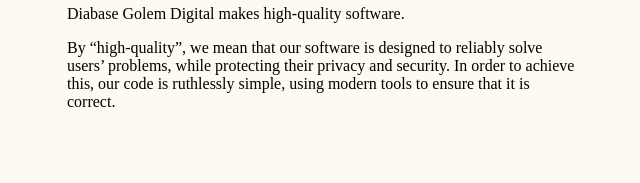
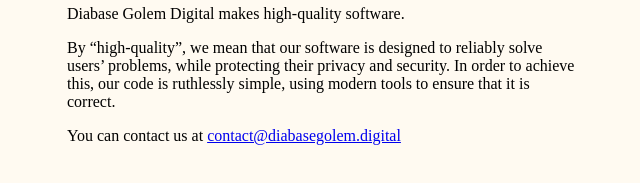
Before and after one commit to diabasegolem/diabasegolem.github.io, a plain HTML site: page index.html in a window 1280 px wide. Shown: the part 75-258 px from the top of the page, without its empty margins (317-957 px from the left). Drawn offline with Linux system fonts and the light colour scheme.

Commit message:
add contact email

```diff
--- a/index.html
+++ b/index.html
@@ -29,6 +29,7 @@ img.logo {
     to reliably solve users&rsquo; problems, while protecting their privacy
     and security. In order to achieve this, our code is ruthlessly simple,
     using modern tools to ensure that it is correct.
+    <p>You can contact us at <a href="mailto:contact@diabasegolem.digital">contact@diabasegolem.digital</a>
   </div>
 </body>
 </html>
```
